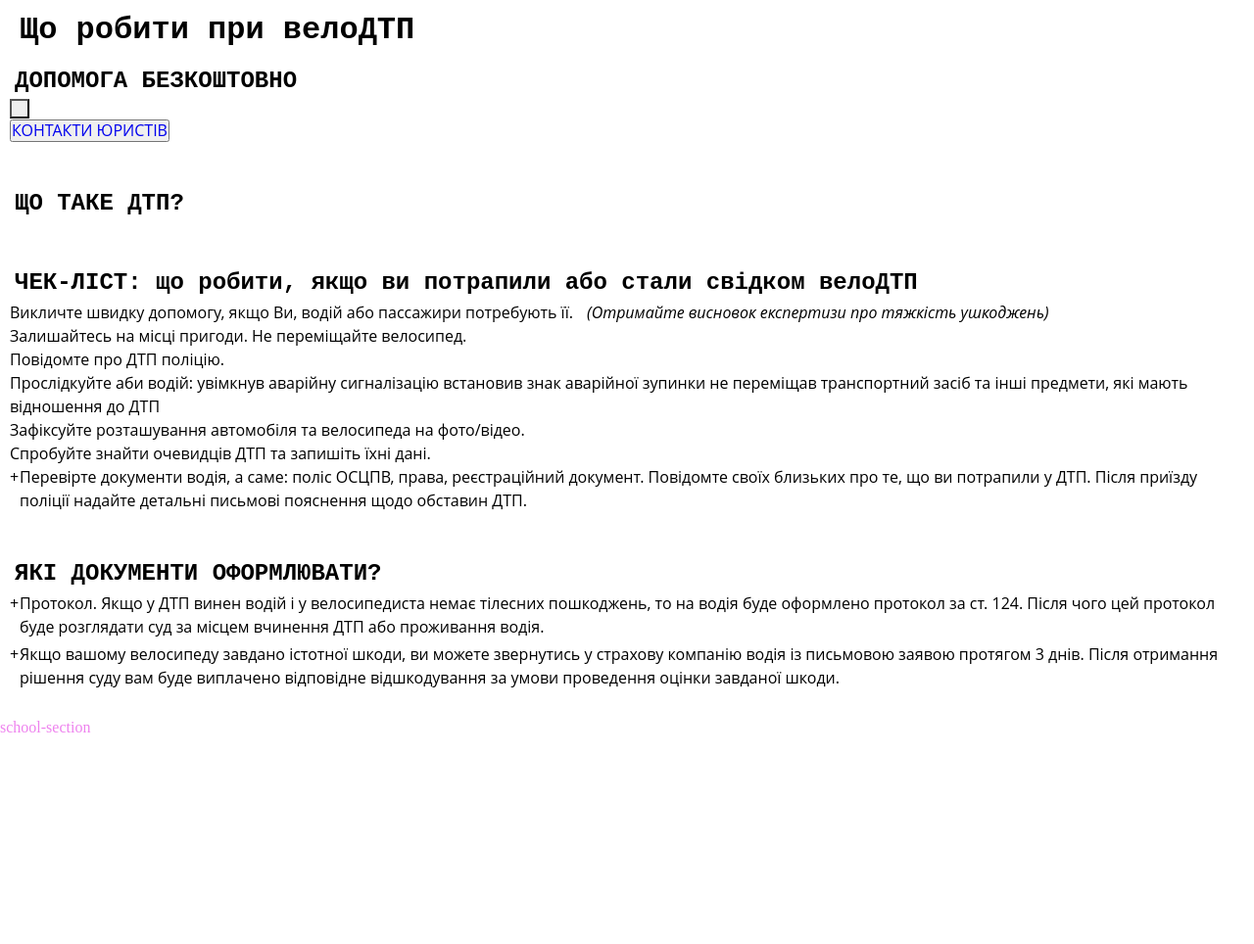
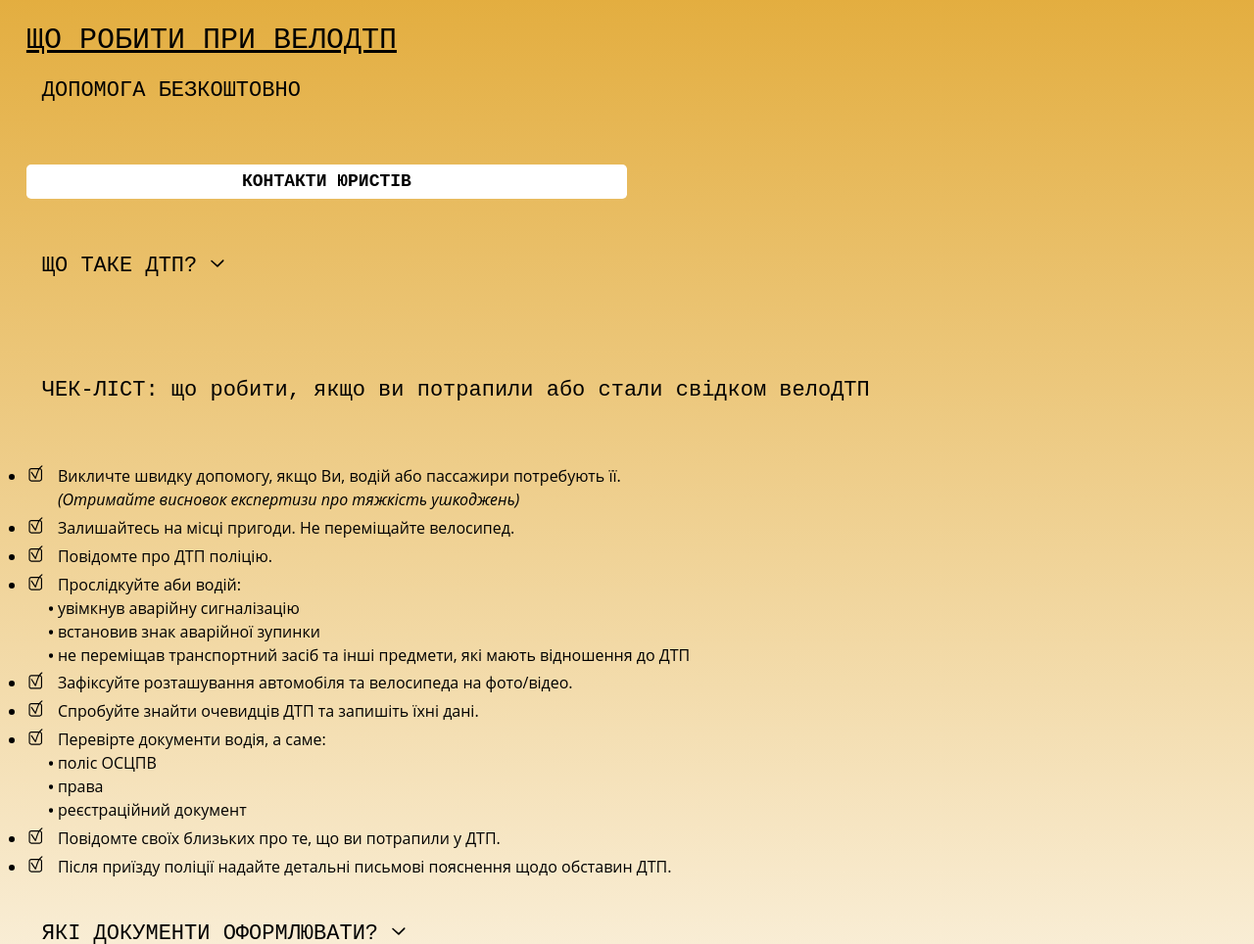
Before and after one commit to eugenewolf507/dehack2018tr, a website: page src/index.html in a window 1280 px wide. Shown: the part 960-1924 px from the top of the page at 98% size. Before the commit the page ends 1713 px from the top, so only its background shows below. Drawn offline with nearby package versions, Linux system fonts and the light colour scheme; files that its build step writes are made by us from their sources; files whose address does not match are found by name.

Commit message:
traficaccident-section html,css

```diff
--- a/src/html/traficaccident-section.html
+++ b/src/html/traficaccident-section.html
@@ -1,19 +1,17 @@
 <!DOCTYPE html>
-<section class="traficaccident-section">
-    <!DOCTYPE html>
-    <section class="traficaccident-section">
-        <h1 class="traficaccident-section__title">Що робити при велоДТП</h1>
-        <section class="traficaccident-section__inner section-help">
-            <h2 class="traficaccident-section__title2">Допомога безкоштовно</h2>
-            <button class="traficaccident-section__button traficaccident-section__button--fb">
-                <a href="https://www.facebook.com/groups/2083047662012852/"></a>
-            </button>
-            <button class="traficaccident-section__button traficaccident-section__button--contacts">
+<section class="trafic-section">
+    <h1 class="trafic-section__title">Що робити при велоДТП</h1>
+    <section class="trafic-section__inner section-help">
+        <h2 class="trafic-section__title2">Допомога безкоштовно</h2>
+        <button class="section-help__button section-help__button--contact">
             <a href="https://docs.google.com/spreadsheets/d/1SMf9whP6a1wRj052jLSv1R0MRxyuJL7G-yBU9U6dlJw/edit#gid=0">Контакти юристів</a>
         </button>
     </section>
-        <section class="traficaccident-section__inner section-whatIs">
-            <h2 class="traficaccident-section__title2">Що таке ДТП?</h2>
+    <section class="trafic-section__inner  section-whatIs">
+        <h2 class="trafic-section__title2 trafic-section__title2--expended">Що таке ДТП?
+            <button class="title2__button"></button>
+        </h2>
+
         <div class="visually-hidden">
             <p>це подія, що сталася під час руху транспортного засобу, внаслідок якої загинули або поранені люди чи завдані
                 матеріальні збитки.</p>
@@ -22,24 +20,24 @@
             <p>Велосипедист несе відповідальність, якщо винен у ДТП.</p>
         </div>
     </section>
-        <section class="traficaccident-section__inner section-whatDo">
-            <h2 class="traficaccident-section__title2">Чек-ліст:
+    <section class="trafic-section__inner section-whatDo">
+        <h2 class="trafic-section__title2">Чек-ліст:
             <span> що робити, якщо Ви потрапили або стали свідком вело</span>ДТП</h2>
         <ul>
-                <li>Викличте швидку допомогу, якщо Ви, водій або пассажири потребують її.
+            <li>Викличте швидку допомогу, якщо Ви, водій або пассажири потребують її.<br>
                 <i>(Отримайте висновок експертизи про тяжкість ушкоджень)</i>
             </li>
 
             <li>Залишайтесь на місці пригоди. Не переміщайте велосипед.</li>
             <li>Повідомте про ДТП поліцію.
                 <p class="visually-hidden">Кожен факт ДТП із велосипедистам обов’язково має бути зафіксований поліцією. Ви не можете просто “мирно”
-                        розійтись із водієм. Відповідно до ст. 122-4 КУпАП залишення місця ДТП водіями та іншими учасниками
-                        дорожнього руху карається штрафом у розмірі 255 грн.</p>
+                    розійтись із водієм. Відповідно до ст. 122-4 КУпАП залишення місця ДТП водіями та іншими учасниками дорожнього
+                    руху карається штрафом у розмірі 255 грн.</p>
             </li>
-                <li>Прослідкуйте аби водій:
-                    <span>увімкнув аварійну сигналізацію</span>
-                    <span>встановив знак аварійної зупинки</span>
-                    <span>не переміщав транспортний засіб та інші предмети, які мають відношення до ДТП</span>
+            <li class="section-whatDo__list">Прослідкуйте аби водій:
+                <p>увімкнув аварійну сигналізацію</p>
+                <p>встановив знак аварійної зупинки</p>
+                <p>не переміщав транспортний засіб та інші предмети, які мають відношення до ДТП</p>
             </li>
             <li>Зафіксуйте розташування автомобіля та велосипеда на фото/відео.</li>
             <li>Спробуйте знайти очевидців ДТП та запишіть їхні дані.
@@ -47,22 +45,29 @@
                     момент ДТП. Також перевірте чи в найближчих закладах торгівлі/господарювання не встановлено відео-спостереження,
                     яке б могло зафіксувати момент ДТП.</p>
             </li>
-                <p>Перевірте документи водія, а саме:
-                    <span>поліс ОСЦПВ, права, реєстраційний документ.</span>
-                    <span>Повідомте своїх близьких про те, що ви потрапили у ДТП.</span>
-                    <span>Після приїзду поліції надайте детальні письмові пояснення щодо обставин ДТП.</span>
-                </p>
+            <li class="section-whatDo__list">Перевірте документи водія, а саме:
+                <p>поліс ОСЦПВ</p>
+                <p>права</p>
+                <p>реєстраційний документ</p>
+            </li>
+            <li>Повідомте своїх близьких про те, що ви потрапили у ДТП.</li>
+            <li>Після приїзду поліції надайте детальні письмові пояснення щодо обставин ДТП.</li>
         </ul>
     </section>
-        <section class="traficaccident-section__inner section-whatDoc">
-            <h2 class="traficaccident-section__title2">Які документи оформлювати?</h2>
+    <section class="trafic-section__inner section-whatDoc">
+        <h2 class="trafic-section__title2 trafic-section__title2--expended">Які документи оформлювати?
+                <button class="title2__button"></button>
+        </h2>
         <div class="visually-hidde">
-                <p>Протокол. Якщо у ДТП винен водій і у велосипедиста немає тілесних пошкоджень, то на водія буде оформлено протокол за
-                    ст. 124. Після чого цей протокол буде розглядати суд за місцем вчинення ДТП або проживання водія.</p>
-                <p>Якщо вашому велосипеду завдано істотної шкоди, ви можете звернутись у страхову компанію водія із письмовою
-                    заявою протягом 3 днів. Після отримання рішення суду вам буде виплачено відповідне відшкодування за умови
-                    проведення оцінки завданої шкоди.</p>
+            <p>Протокол. Якщо у ДТП винен водій і у велосипедиста немає тілесних пошкоджень, то на водія буде оформлено протокол
+                за ст. 124. Після чого цей протокол буде розглядати суд за місцем вчинення ДТП або проживання водія.</p>
+            <p>Якщо вашому велосипеду завдано істотної шкоди, ви можете звернутись у страхову компанію водія із письмовою заявою
+                протягом 3 днів. Після отримання рішення суду вам буде виплачено відповідне відшкодування за умови проведення
+                оцінки завданої шкоди.</p>
         </div>
     </section>
+    <button class="section-help__button section-help__button--fb" href="#" data-href="https://www.facebook.com/groups/2083047662012852/">Фейсбук
+            <!-- <a href="#" data-href="https://www.facebook.com/groups/2083047662012852/">Фейсбук</a> -->
+        </button>
 </section>
-</section>
+<!-- </section> -->
--- a/src/index.html
+++ b/src/index.html
@@ -11,7 +11,7 @@
 </head>
 
 <body>
-
+<div class="wrapper">
     //= html/mapmain-section.html
     //= html/menu-section.html
     //= html/routmap-section.html
@@ -24,7 +24,7 @@
     //= html/traficcontrol-section.html
     //= html/traficaccident-section.html
     //= html/school-section.html
-
+  </div>
   <script src="js/scripts.js"></script>
 </body>
 
--- a/src/scss/base/base.scss
+++ b/src/scss/base/base.scss
@@ -8,6 +8,9 @@ html {
   box-sizing: inherit;
 }
 
+.wrapper {
+  width: 100vw;
+}
 // body {
 //   font-family: $main-font;
 //   font-size: $mobile-font-size;
--- a/src/scss/layout/traficaccident-section.scss
+++ b/src/scss/layout/traficaccident-section.scss
@@ -1,70 +1,133 @@
-.traficaccident-section {
-  padding: 10px 5px;
-  font-size: 16px;
+.trafic-section {
+  width: 100%;
+  background: linear-gradient($main-worm-color, rgba(255, 255, 105, 0));
+  padding: 2rem 2.1% 2.6%;
+  font-family: $text-font;
+  font-size: $text-font-size;
   line-height: 1.5;
-  // color: red;
-  font-family: $text-font;
 
   & a {
     text-decoration: none;
   }
 
   &__inner {
-    margin-bottom: 25px;
-    padding: 10px 0;
+    margin-bottom: 0.5rem;
+    padding: 0 0 2.6%;
 
     &:last-of-type {
       margin-bottom: 0;
     }
 
-    & p,
-    i {
-      position: relative;
-      margin-bottom: 4px;
-      padding-left: 10px;
-    }
-
     & p:last-of-type {
       margin-bottom: 0;
-    }
-
-    & p:before {
-      content: "+";
-      position: absolute;
-      left: 0;
     }
   }
 
   &__title {
+    padding-bottom: 1rem;
     font-family: $title-font;
-    padding: 0 10px;
+    font-size: $title-big-font-size;
+    font-weight: $regular;
+    text-transform: uppercase;
+    text-decoration: underline;
   }
 
   &__title2 {
+    font-size: $title-middle-font-size;
     font-family: $title-font;
-    padding: 0 5px;
+    padding: 0 1.3% 5%;
     text-transform: uppercase;
+    line-height: 1.2;
+    font-weight: $regular;
+  }
 
     & span {
       text-transform: lowercase;
     }
+
+    &--expended {
+      padding-bottom: 0;
+    }
+}
+
+.title2__button {
+  background-image: url(../img/text_vniz.svg);
+  width: 1rem;
+  height: 1rem;
+  border: none;
+  outline: none;
+  background-color: transparent;
+  right: 1.5rem;
+  top: 0.3rem;
+}
+
+.section-whatDo {
+  & li {
+    position: relative;
+    margin-bottom: 0.3rem;
+    padding-left: 2rem;
   }
 
+  & li::before {
+    content: url(../img/checkbox.svg);
+    position: absolute;
+    left: 0;
+    width: 1.2rem;
+    height: 1.2rem;
+  }
+}
+
+.section-help {
+
   &__button {
+    display: block;
+    width: 50%;
+    height: 2.2rem;
     outline: none;
     cursor: pointer;
+    text-transform: uppercase;
+    margin-bottom: 1rem;
+    font-size: $button-font-size;
+    font-family: $title-font;
+    font-weight: $bold;
+    background-color: #fff;
+    border: none;
+    border-radius: 0.3rem;
+
+    &:active {
+      border: 1px solid $white-color;
+    }
 
     &--fb {
-      content: "";
-      display: block;
-      width: 20px;
-      height: 20px;
-      background-image: url(../img/facebook.svg);
-      background-repeat: no-repeat;
+      background-color: $main-worm-color;
+      color: $white-color;
+
+      &:active {
+        border: 1px solid $black-color;
+        color: $black-color;
+      }
     }
 
-    &--contacts {
-      text-transform: uppercase;
+    & a {
+      color: $black-color;
+    }
+}
+}
+
+.section-whatDo {
+  &__list {
+
+    & p {
+      position: relative;
+    }
+
+    & p::before {
+      content: url(../img/point.svg);
+      position: absolute;
+      left: -1.5rem;
+      bottom: -0.45rem;
+      width: 2.2rem;
+      height: 2.2rem;
     }
   }
 }
--- a/src/scss/utils/variables.scss
+++ b/src/scss/utils/variables.scss
@@ -17,10 +17,10 @@ $bold: 700;
 //Ann will change!!!!!!
 //SEREGA!!!посмотри какой mainfontsize лучше размер и поставь
 $mainmenu-font-size: 36px;
-$title-big-font-size: 32px;
-$title-middle-font-size: 24px;
+$title-big-font-size: 30px;
+$title-middle-font-size: 22px;
 $text-font-size: 16px;
-$button-font-size: 20px;
+$button-font-size: 18px;
 
 // color
 $main-worm-color: #E3AD3E;
```
Also changed, not shown: build/css/styles.css, build/index.html, src/img/checkbox.svg (added), src/img/point.svg (added), src/img/text_vniz.svg (added), src/img/text_vverh.svg (added). Lines whose indentation alone changed are shown as unchanged.
